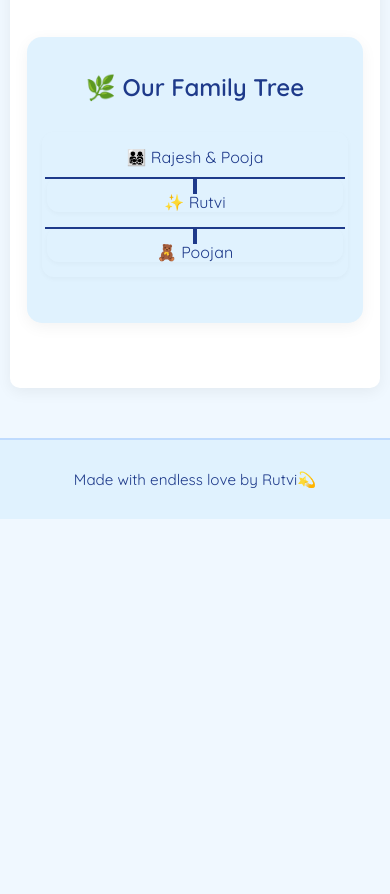
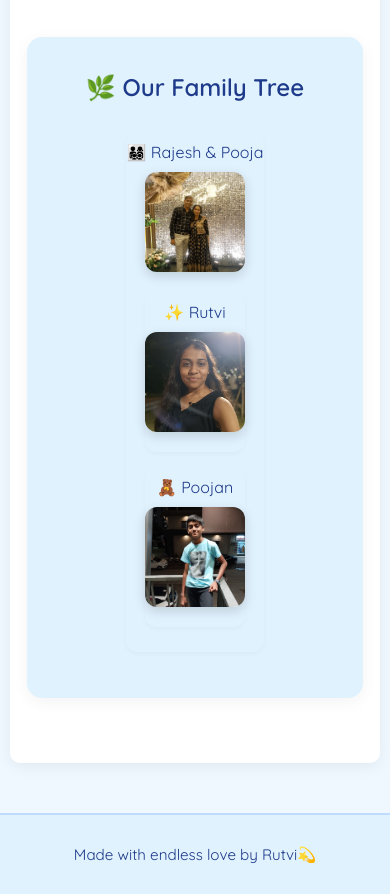
Before and after one commit to RutviShah2/FamilyVerse, a plain HTML site: page intro.html in a window 390 px wide. Shown: the part 1026-1920 px from the top of the page. Before the commit the page ends 1545 px from the top, so only its background shows below. Drawn offline with Linux system fonts and the light colour scheme.

Commit message:
changes made

```diff
--- a/css/style.css
+++ b/css/style.css
@@ -368,4 +368,37 @@ footer {
   ul li {
     font-size: 1rem;
   }
+
+  /* 🌱 Fix for family tree photos on mobile */
+  .top-pic,
+  .center-pic,
+  .left-pic,
+  .right-pic {
+    display: block !important;
+    position: static;
+    margin: 10px auto;
+    width: 100px;
+    height: 100px;
+    object-fit: cover;
+    border-radius: 12px;
+    box-shadow: 0 4px 12px rgba(0, 0, 0, 0.15);
+  }
+
+  .box {
+    text-align: center;
+  }
+
+  .tree ul {
+    flex-direction: column;
+    align-items: center;
+  }
+
+  .tree li::before,
+  .tree li::after {
+    display: none;
+  }
+
+  .tree li {
+    padding: 10px 0;
+  }
 }
```
